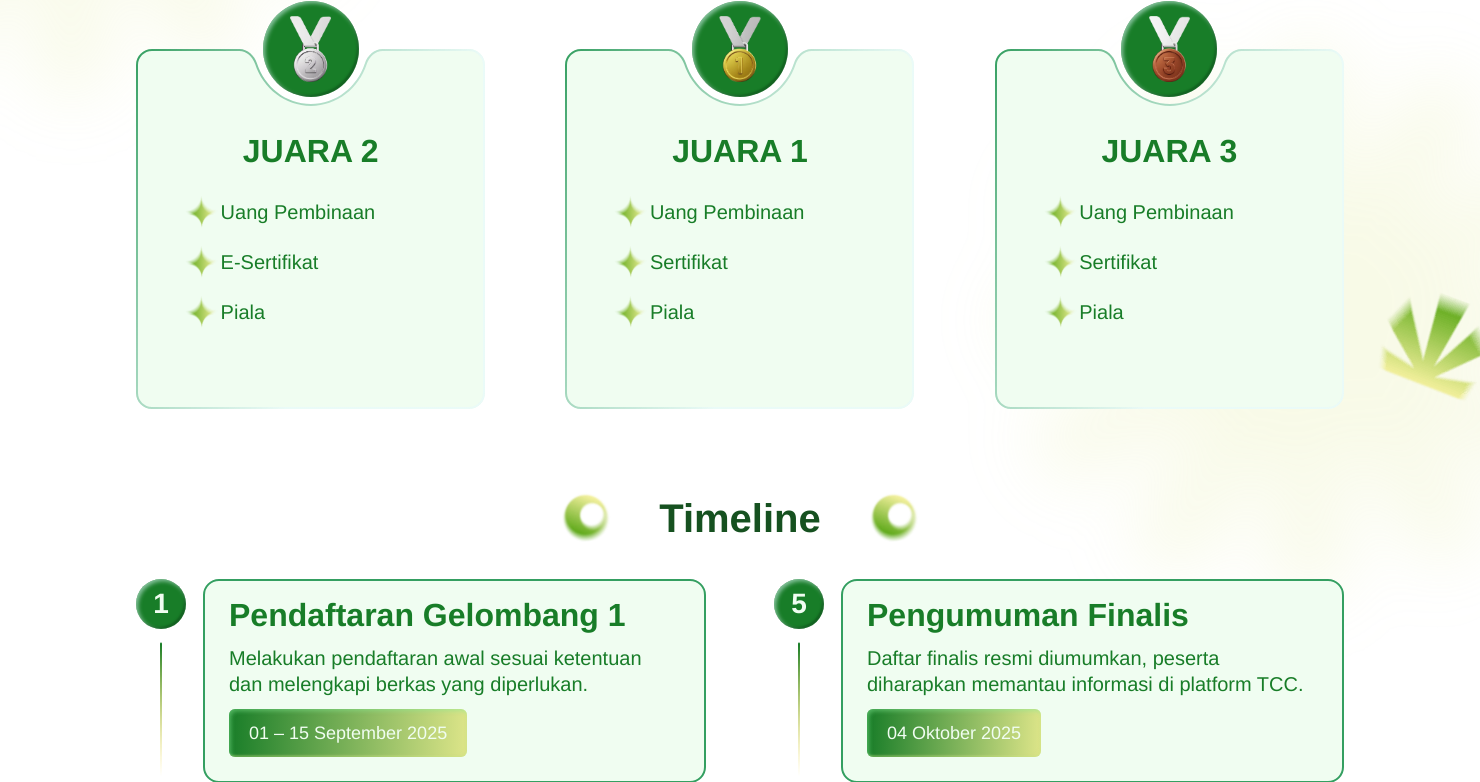
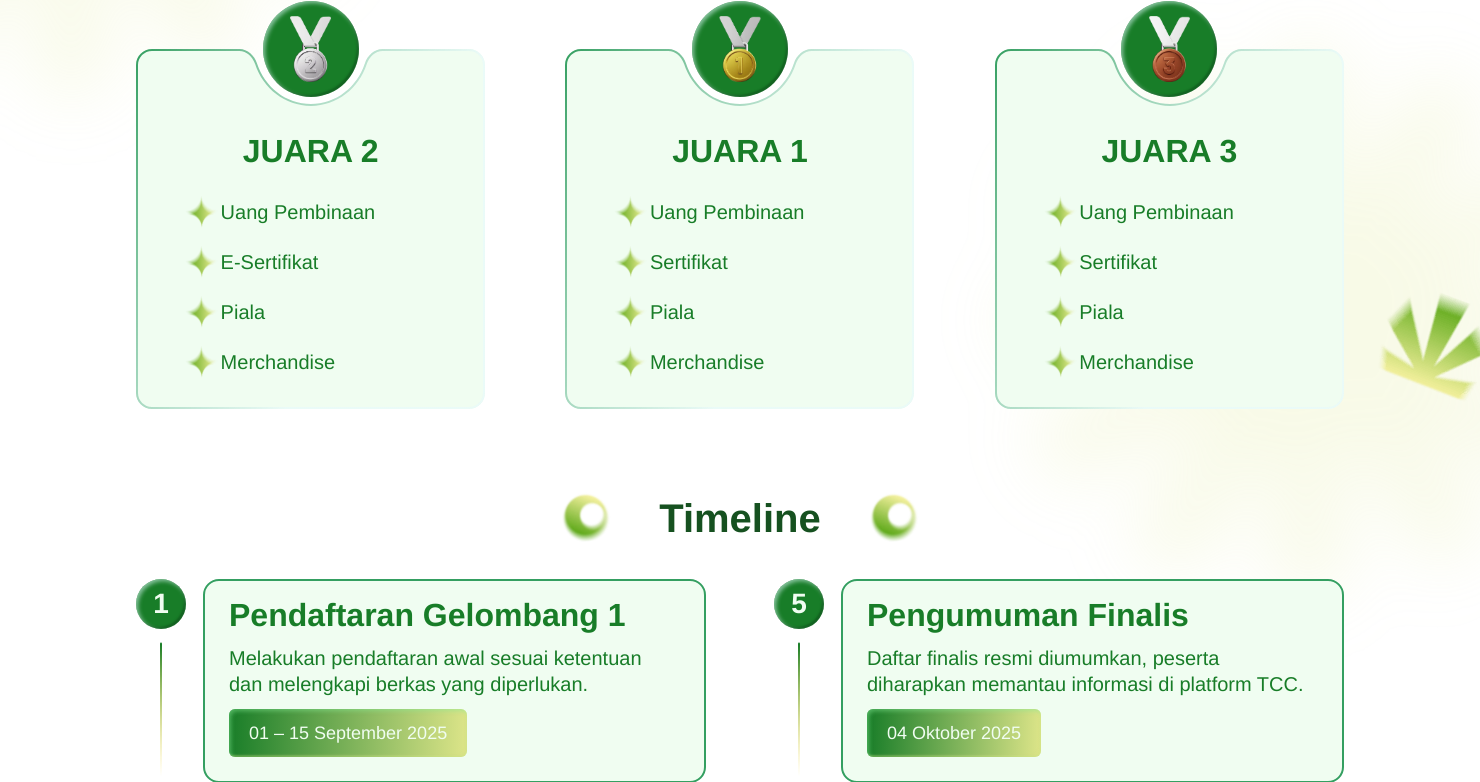
Before and after one commit to azhari-dev/redesign-tcc-2, a PHP site: page /competitions/web-desain.php in a window 1480 px wide; the page is wider, and only the part inside the window is pictured. Shown: the part 927-1709 px from the top of that part. Run offline with PHP 8.4, Linux system fonts and the light colour scheme.

Commit message:
update beberapa

```diff
--- a/competitions/web-desain.php
+++ b/competitions/web-desain.php
@@ -205,6 +205,10 @@
                   <img src="../img/elemen-4.webp" alt="elemen-5">
                   <p class="headline-3-medium">Piala</p>
                 </div>
+                <div class="list-card">
+                  <img src="../img/elemen-4.webp" alt="elemen-5">
+                  <p class="headline-3-medium">Merchandise</p>
+                </div>
               </div>
             </div>
           </div>
@@ -243,6 +247,10 @@
                 <div class="list-card">
                   <img src="../img/elemen-4.webp" alt="elemen-5">
                   <p class="headline-3-medium">Piala</p>
+                </div>
+                <div class="list-card">
+                  <img src="../img/elemen-4.webp" alt="elemen-5">
+                  <p class="headline-3-medium">Merchandise</p>
                 </div>
               </div>
             </div>
@@ -283,6 +291,10 @@
                   <img src="../img/elemen-4.webp" alt="elemen-5">
                   <p class="headline-3-medium">Piala</p>
                 </div>
+                <div class="list-card">
+                  <img src="../img/elemen-4.webp" alt="elemen-5">
+                  <p class="headline-3-medium">Merchandise</p>
+                </div>
               </div>
             </div>
           </div>
```
Also changed, not shown: competitions/desain-grafis.php (+12 -0 lines).
